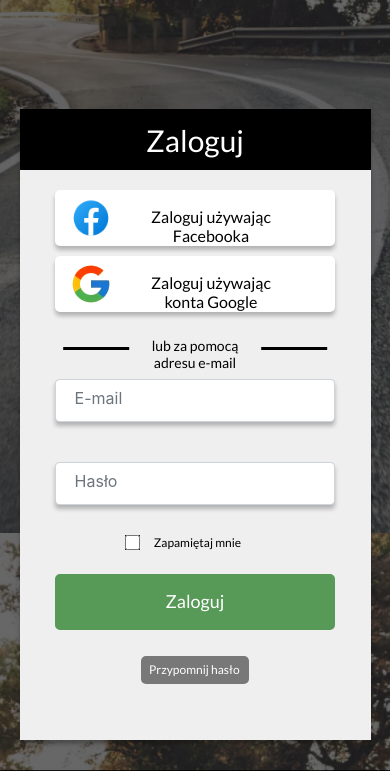
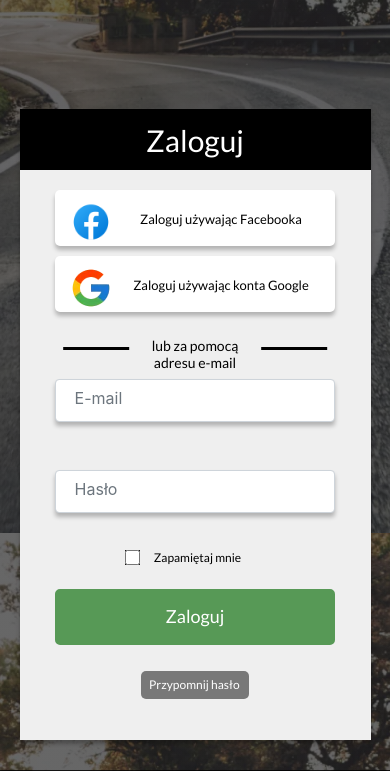
Before and after one commit to MaBober/SportoweSwiry, a Python web app: template user/templates/login.html in a window 390 px wide. Shown: the part 311-1082 px from the top of the page. Run offline with Jinja, Linux system fonts and the light colour scheme; the template is opened without the code that fills it: most values are stand-ins (such as "Sample title", 1, 10 or a date in 2020); form fields are guessed from the names that the template uses; some libraries are stand-ins or nearby versions.

Commit message:
Login Page - changes of resposivity ver 2.0

```diff
--- a/static/styles/login.css
+++ b/static/styles/login.css
@@ -277,17 +277,18 @@ body {
     .Login-Social-Button {
       /* width: 360px; */
       width: 80%;
+      padding: 10px 12px 6px 14px;
     }
 
     .Login-Social-Font {
       width: 243px;
       height: 22px;
-      font-size: 16px;
+      font-size: 13px;
 
     }
 
     img.icon-social-button {
-      margin: 0 26px 0 0;
+      margin: 0 6px 0 0;
     }
 
     .Optional-Way-Line-1 {
@@ -317,4 +318,10 @@ body {
       /* width: 360px; */
       width: 80%;
     }
+
+    .Error-Message {
+      width: 80%;
+      margin: auto;
+      font-size: 12px;
+    }
    }
```
